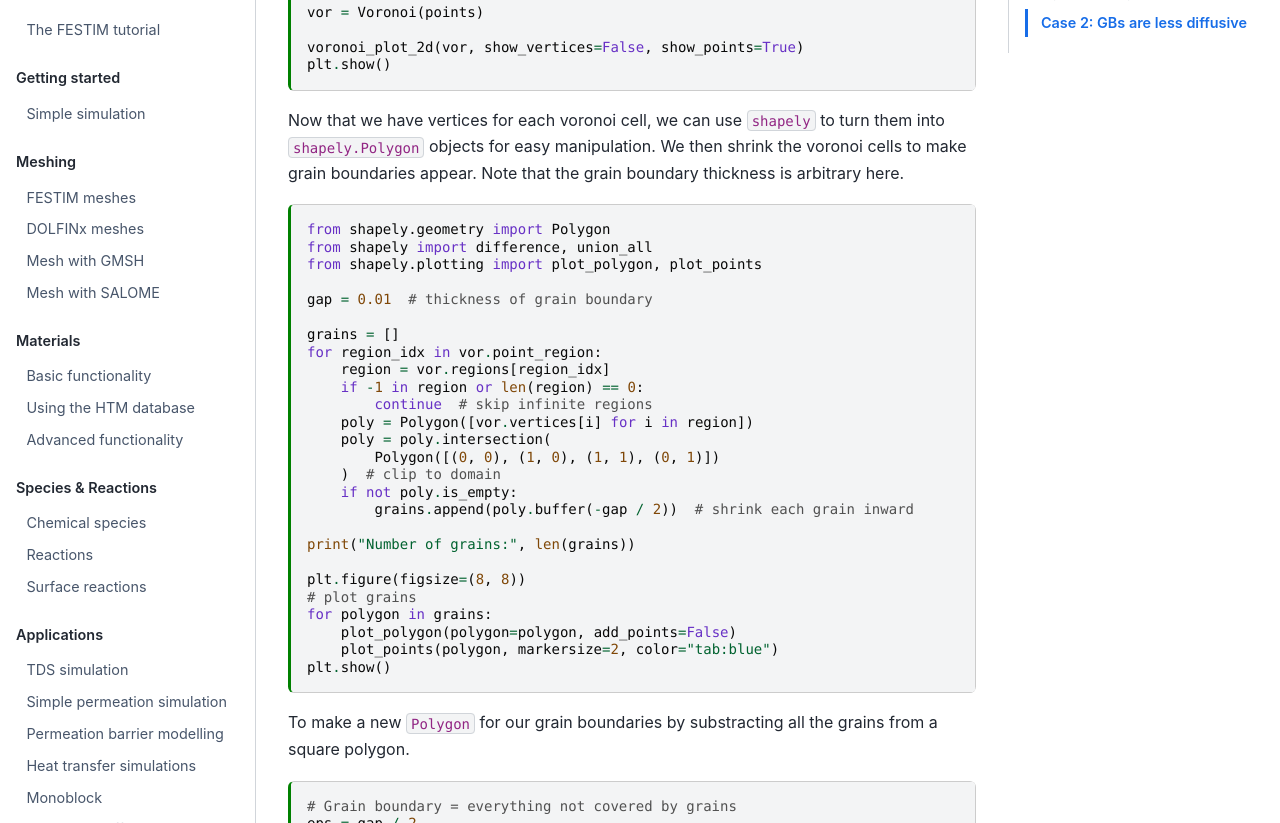
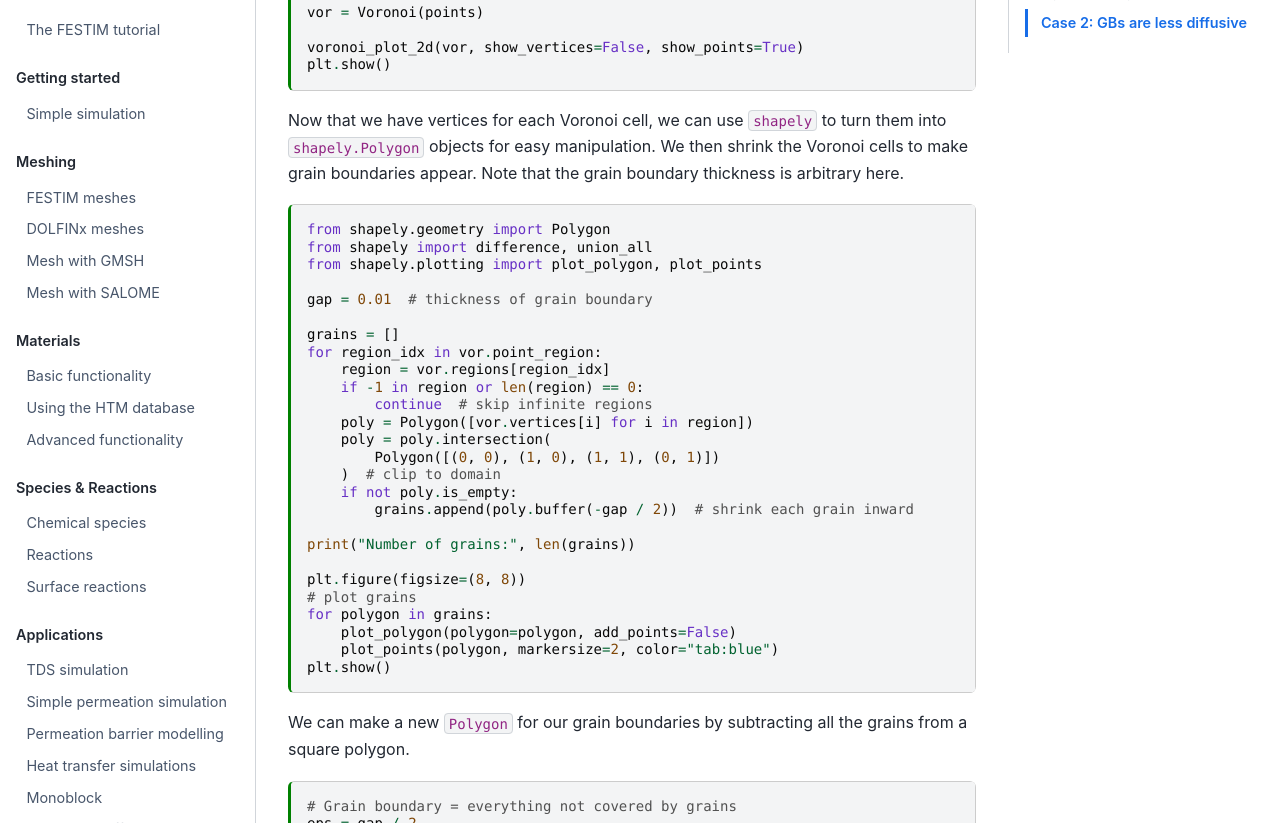
Before and after one commit to festim-dev/FESTIM-workshop, a Jupyter Book: the page built from book/content/applications/microstructure.md, in a window 1280 px wide and 1400 px high, scrolled down 684 px. Shown: the part 150-973 px from the top of the window. Built offline with Jupyter Book 1.0.4 settings and Sphinx 7.4.7 and the Sphinx Book theme 1.1.4, drawn with Linux system fonts in a browser that asks for light colours; pages that are not in the unit, such as notebooks, are missing from menus; some of the changed text lies outside the part shown.

Commit message:
Apply suggestions from code review
Co-authored-by: ck768 <123895817+ck768@users.noreply.github.com>

````diff
--- a/book/content/applications/microstructure.md
+++ b/book/content/applications/microstructure.md
@@ -50,8 +50,8 @@ voronoi_plot_2d(vor, show_vertices=False, show_points=True)
 plt.show()
 ```
 
-Now that we have vertices for each voronoi cell, we can use `shapely` to turn them into `shapely.Polygon` objects for easy manipulation.
-We then shrink the voronoi cells to make grain boundaries appear. Note that the grain boundary thickness is arbitrary here.
+Now that we have vertices for each Voronoi cell, we can use `shapely` to turn them into `shapely.Polygon` objects for easy manipulation.
+We then shrink the Voronoi cells to make grain boundaries appear. Note that the grain boundary thickness is arbitrary here.
 
 ```{code-cell} ipython3
 from shapely.geometry import Polygon
@@ -82,7 +82,7 @@ for polygon in grains:
 plt.show()
 ```
 
-To make a new `Polygon` for our grain boundaries by substracting all the grains from a square polygon.
+We can make a new `Polygon` for our grain boundaries by subtracting all the grains from a square polygon.
 
 ```{code-cell} ipython3
 # Grain boundary = everything not covered by grains
````
Also changed, not shown: other parts of book/content/applications/microstructure.md (+1 -1 lines).
